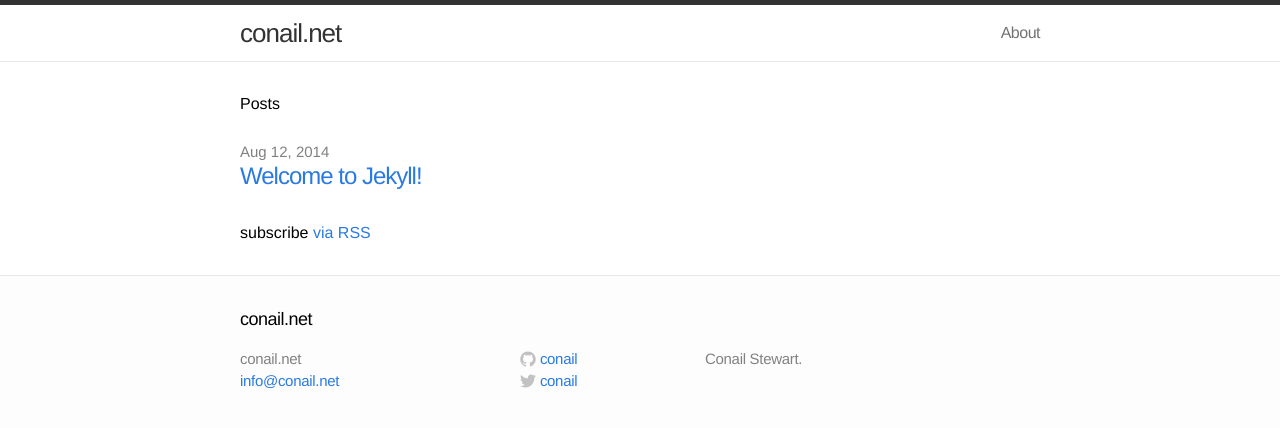
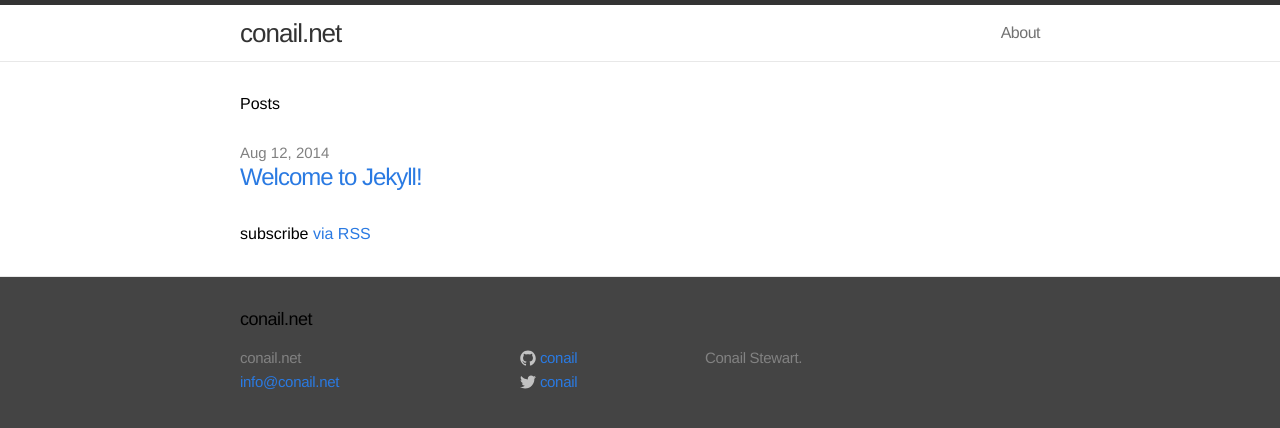
Before and after one commit to conail/conail.github.io, a Jekyll site: the page built from index.html, in a window 1280 px wide. Shown: the top 428 px of the page. Built offline with Jekyll 4.4.1, drawn with Linux system fonts in a browser that asks for light colours.

Commit message:
Update main.css

```diff
--- a/css/main.css
+++ b/css/main.css
@@ -1,20 +1,6 @@
-/* Base */
-/* ----------------------------------------------------------*/
-
-* {
-  margin: 0;
-  padding: 0;
-}
-
+* { margin:0; padding:0; }
 html, body { height: 100%; }
-
-body {
-  font-family: Helvetica, Arial, sans-serif;
-  font-size: 16px;
-  line-height: 1.5;
-  font-weight: 300;
-  background-color: #fdfdfd;
-}
+body { background-color:#444; font:300 16px/1.5em Helvetica, Arial, sans-serif; }
 
 h1, h2, h3, h4, h5, h6 { font-size: 100%; font-weight: 400; }
 
```
